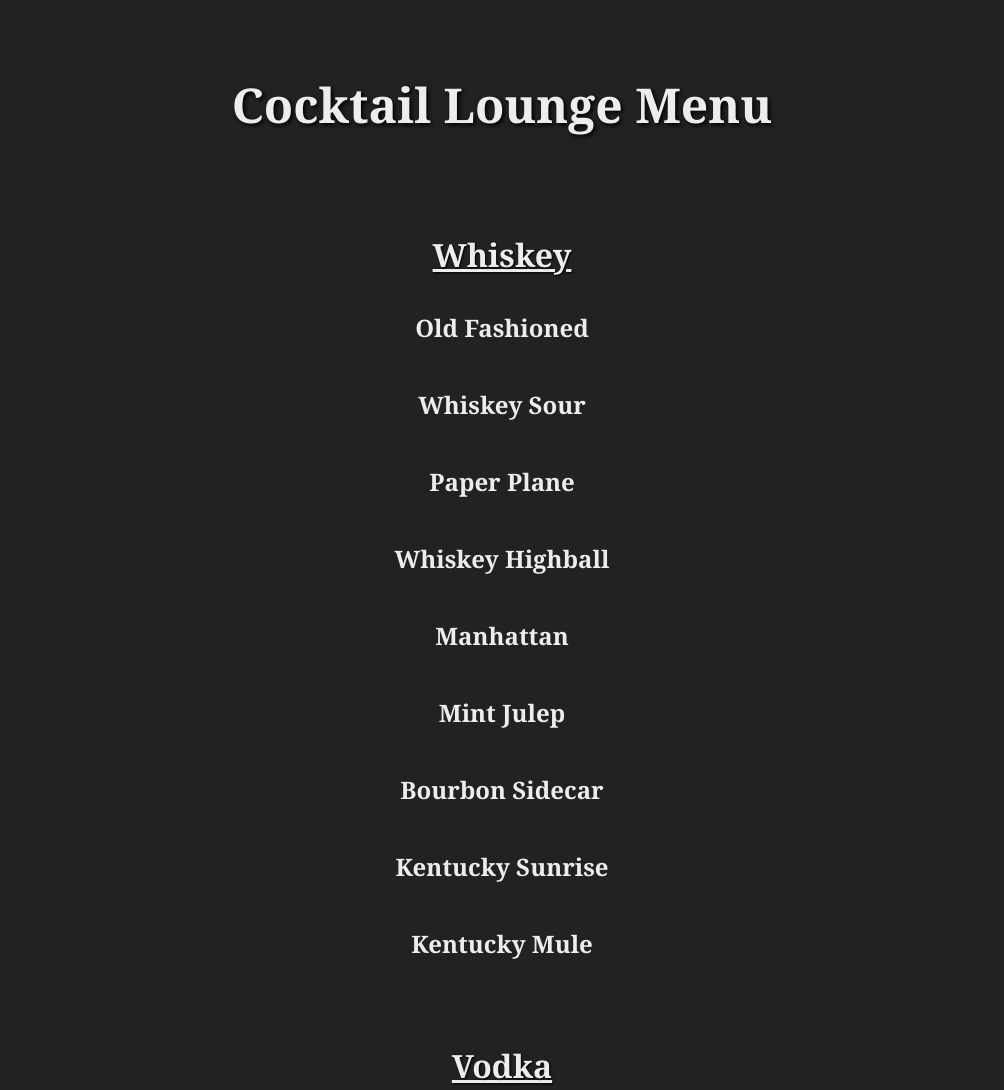
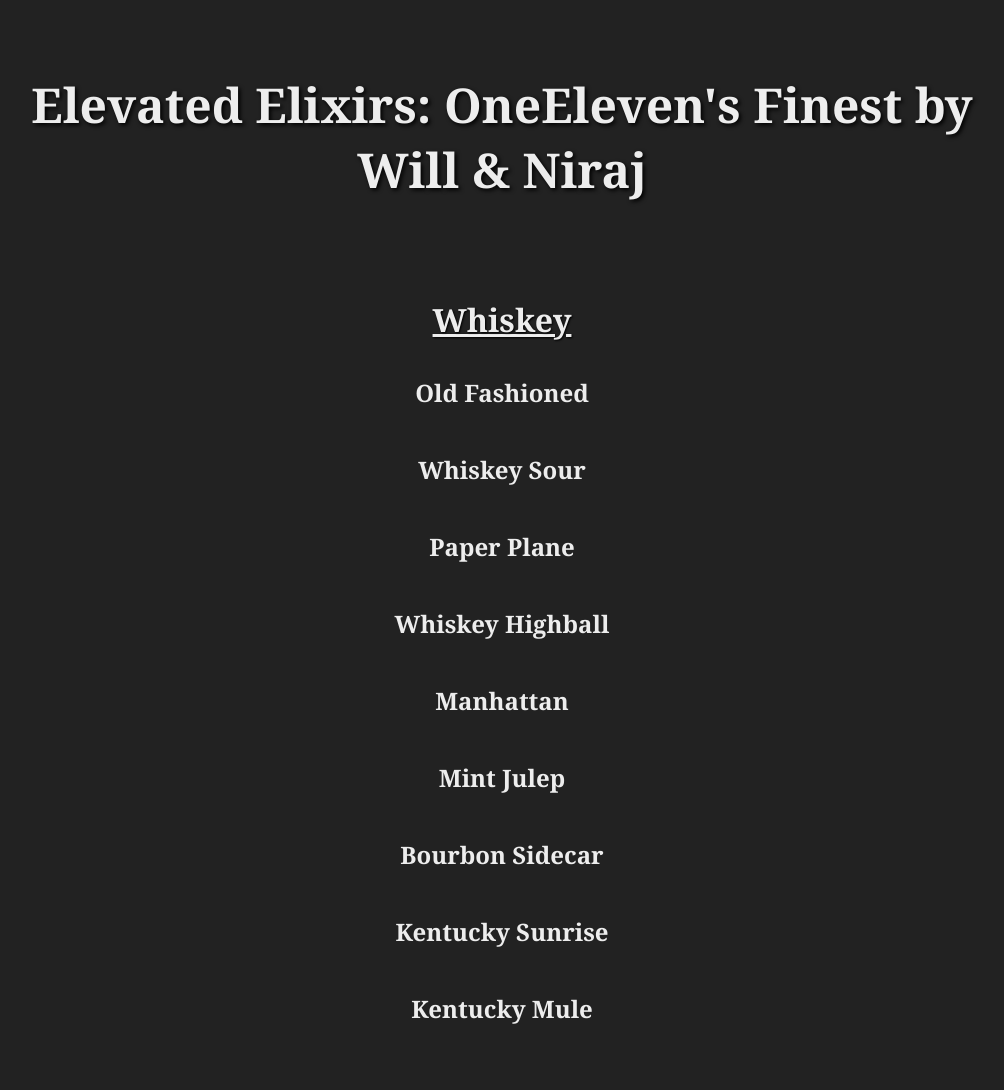
Before and after one commit to willxenakis/111Cocktails, a plain HTML site: page index.html in a window 1280 px wide. Shown: the top 1090 px of the page, without its empty margins (138-1142 px from the left). Drawn offline with Linux system fonts and the light colour scheme.

Commit message:
changing title

```diff
--- a/index.html
+++ b/index.html
@@ -65,7 +65,7 @@
 
 <body>
 
-    <h1>Cocktail Lounge Menu</h1>
+    <h1>Elevated Elixirs: OneEleven's Finest by Will & Niraj</h1>
 
     <section>
         <h2>Whiskey</h2>
```
